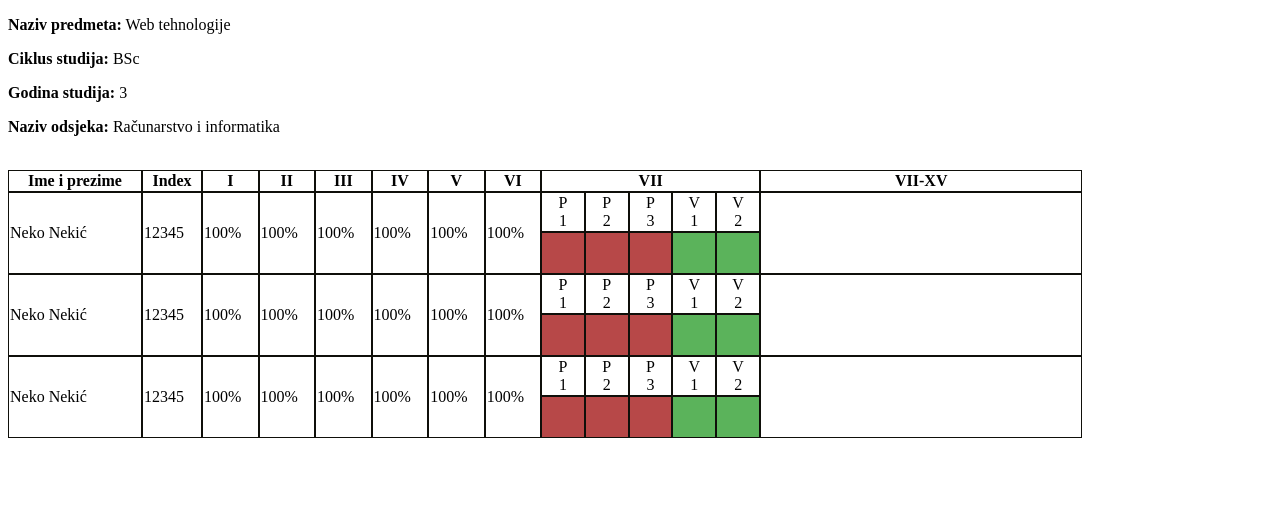
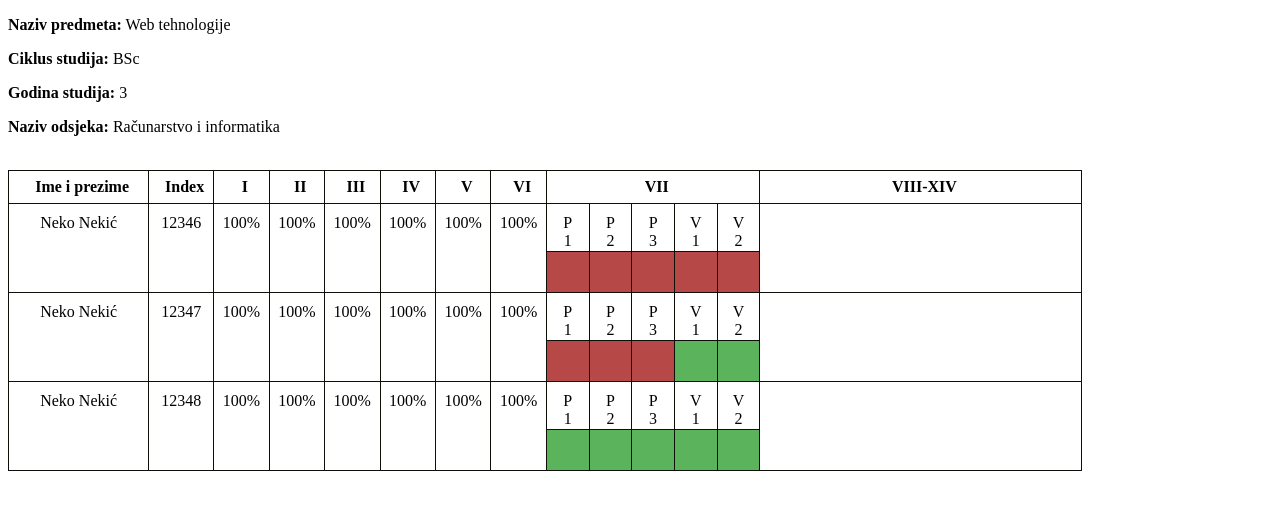
Before and after one commit to abrulic1/Web-Technologies-ETF, a plain HTML site: page html/prisustvo.html in a window 1280 px wide. Drawn offline with Linux system fonts and the light colour scheme.

Commit message:
Uradjene neke sitne izmjene u prisustvo.html i prisustvo.css

```diff
--- a/css/prisustvo.css
+++ b/css/prisustvo.css
@@ -1,35 +1,52 @@
-
-table{
+  table{
   border-spacing: 0px;
   width: 85%;
+  border: 1px solid black;
+  border-collapse: collapse;
 }
 
 .glavna-tabela .iducesedmice{
   width: 30%;
 }
 
-.glavna-tabela tr,
-.glavna-tabela td,
+.glavna-tabela tr{
+    border: 1px solid #0f0f0a;
+    text-align: center;
+    vertical-align: text-top;
+}
+
+.glavna-tabela td{
+  padding-top: 10px;
+  border: 1px solid #0f0f0a;
+  text-align: center;
+  vertical-align: text-top;
+}
+
 .glavna-tabela th{
-    border: 1px solid #0f0f0a;
-    border-collapse: collapse;
+  text-align: left;
+  padding-left: 10px;
+  padding: 7px 0px 7px 7px;
+  border: 1px solid #0f0f0a;
+  text-align: center;
+  vertical-align: text-top;
 }
+
+
 .glavna-tabela table{
   width: 90%;
   margin-left: auto;
   margin-right: auto;
   border: 1px solid #0f0f0a;
-  border-collapse: collapse;
 }
 
  .prisutan{
     background-color: rgb(183, 72, 72);
-    padding: 20px 15px;
+    padding: 30px 15px;
   }
 
   .odsutan{
     background-color: rgb(91, 179, 91);
-    padding: 20px 15px;
+    padding: 30px 15px;
   }
 
   .prisustvo-evidencija{
--- a/html/prisustvo.html
+++ b/html/prisustvo.html
@@ -25,12 +25,12 @@
            <th class="proslasedmica">V</th>
            <th class="proslasedmica">VI</th>
            <th colspan="5">VII</th>
-           <th class="iducesedmice">VII-XV</th>
+           <th colspan="7" class="iducesedmice">VIII-XIV</th>
          </tr>
 
          <tr>
            <td rowspan="2">Neko Nekić</td>
-           <td rowspan="2">12345</td>
+           <td rowspan="2">12346</td>
            <td rowspan="2">100%</td>
            <td rowspan="2">100%</td>
            <td rowspan="2">100%</td>
@@ -48,13 +48,13 @@
                <td class="prisutan"> </td>
                 <td class="prisutan"> </td>
                 <td class="prisutan"> </td>
-                <td class="odsutan"> </td>
-                <td class="odsutan"></td>
+                <td class="prisutan"> </td>
+                <td class="prisutan"> </td>
           </tr>
 
           <tr>
             <td rowspan="2">Neko Nekić</td>
-            <td rowspan="2">12345</td>
+            <td rowspan="2">12347</td>
             <td rowspan="2">100%</td>
             <td rowspan="2">100%</td>
             <td rowspan="2">100%</td>
@@ -73,12 +73,12 @@
                  <td class="prisutan"> </td>
                  <td class="prisutan"> </td>
                  <td class="odsutan"> </td>
-                 <td class="odsutan"></td>
+                 <td class="odsutan"> </td>
            </tr>
 
                  <tr>
            <td rowspan="2">Neko Nekić</td>
-           <td rowspan="2">12345</td>
+           <td rowspan="2">12348</td>
            <td rowspan="2">100%</td>
            <td rowspan="2">100%</td>
            <td rowspan="2">100%</td>
@@ -93,13 +93,12 @@
          <td rowspan="2"></td>
          </tr>
          <tr>
-               <td class="prisutan"> </td>
-                <td class="prisutan"> </td>
-                <td class="prisutan"> </td>
+               <td class="odsutan"> </td>
                 <td class="odsutan"> </td>
-                <td class="odsutan"></td>
+                <td class="odsutan"> </td>
+                <td class="odsutan"> </td>
+                <td class="odsutan"> </td>
           </tr>
-
        </table>
     </body>
 </html>
```
